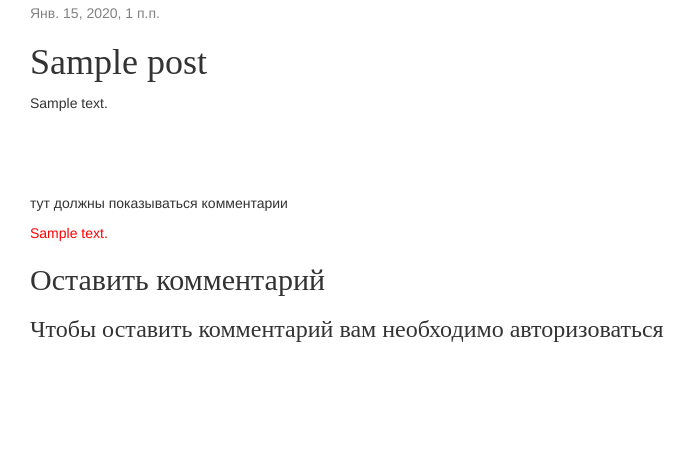
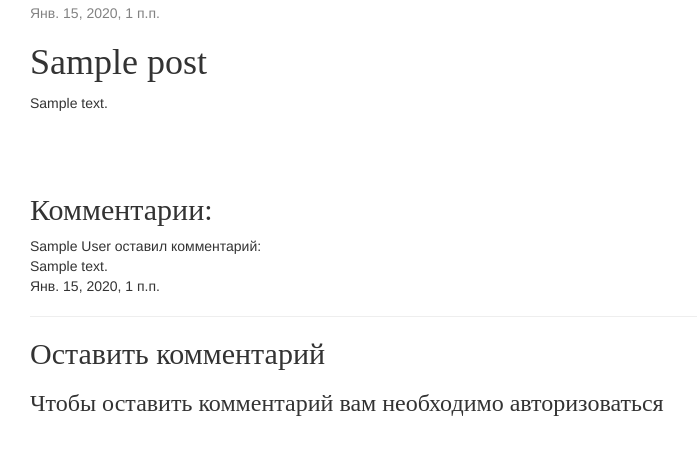
Before and after one commit to Neeetmaker/Blog-practice, a Django app: page /post/1/ in a window 1280 px wide. Shown: the part 133-588 px from the top of the page, without its empty margins (0-697 px from the left). Run offline with Django 3.2, Linux system fonts and the light colour scheme; tables that the repository leaves empty hold one stand-in row (values such as "Sample post"); some libraries are stand-ins or nearby versions; some web fonts are replaced.

Commit message:
Комментарии к блогу

```diff
--- a/blog/models.py
+++ b/blog/models.py
@@ -23,7 +23,7 @@ class Post(models.Model):
 # Код для комментариев ниже
 
 class Comm(models.Model):
-    post = models.ForeignKey(Post, on_delete=models.CASCADE)
+    post = models.ForeignKey(Post, on_delete=models.CASCADE, null=True)
     author = models.ForeignKey(settings.AUTH_USER_MODEL, on_delete=models.CASCADE)
     text = models.TextField()
     created_date = models.DateTimeField(default=timezone.now)
--- a/blog/templates/blog/post_detail.html
+++ b/blog/templates/blog/post_detail.html
@@ -17,9 +17,12 @@
 <!-- блоки для комметариев -->
 
     <div>
-        <p>тут должны показываться комментарии</p>
+        <h2>Комментарии:</h2>
         {% for comment in comment %}
-           <div style="color: red">{{ comment.text }}</div>
+           <div>{{ comment.author.get_full_name }} оставил комментарий:</div>
+           <div>{{ comment.text }}</div>
+           <div>{{ comment.published_date }}</div>
+           <hr>
         {% endfor %}
     </div>
 
--- a/blog/views.py
+++ b/blog/views.py
@@ -18,11 +18,12 @@ def post_list(request):
 
 def post_detail(request, pk):
     post = get_object_or_404(Post, pk=pk)
-    comment = Comm.objects.filter(published_date__lte=timezone.now()).order_by('published_date')
+    comment = post.comm_set.filter(published_date__lte=timezone.now()).order_by('-published_date')
     if request.method == "POST":
         comment_form = CommForm(request.POST)
         if comment_form.is_valid():
             comment = comment_form.save(commit=False)
+            comment.post = Post.objects.get(pk=post.pk)
             comment.author = request.user
             comment.published_date = timezone.now()
             comment.save()
```
Also changed, not shown: blog/migrations/0005_alter_comm_post.py (added), blog/migrations/0006_alter_comm_post.py (added).
